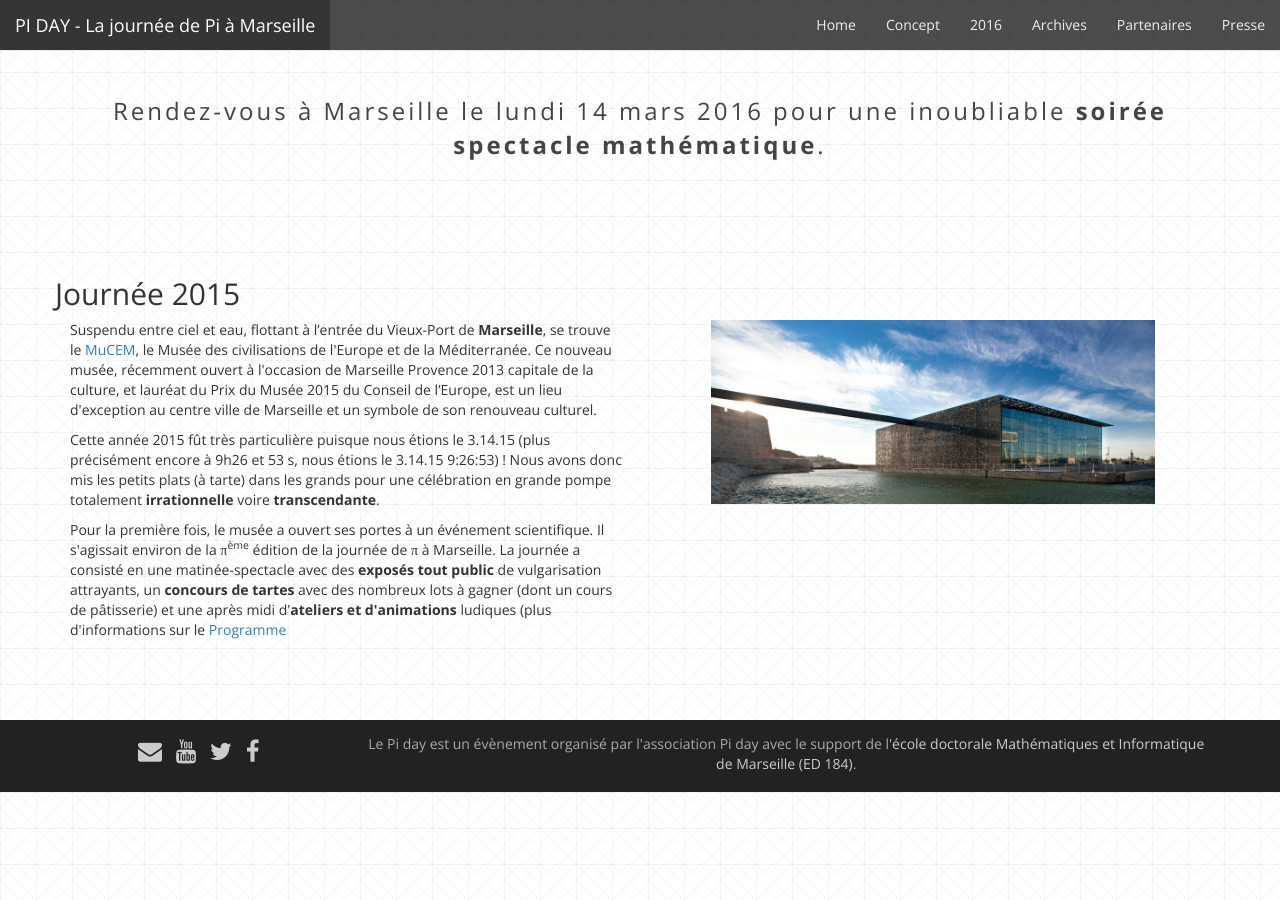
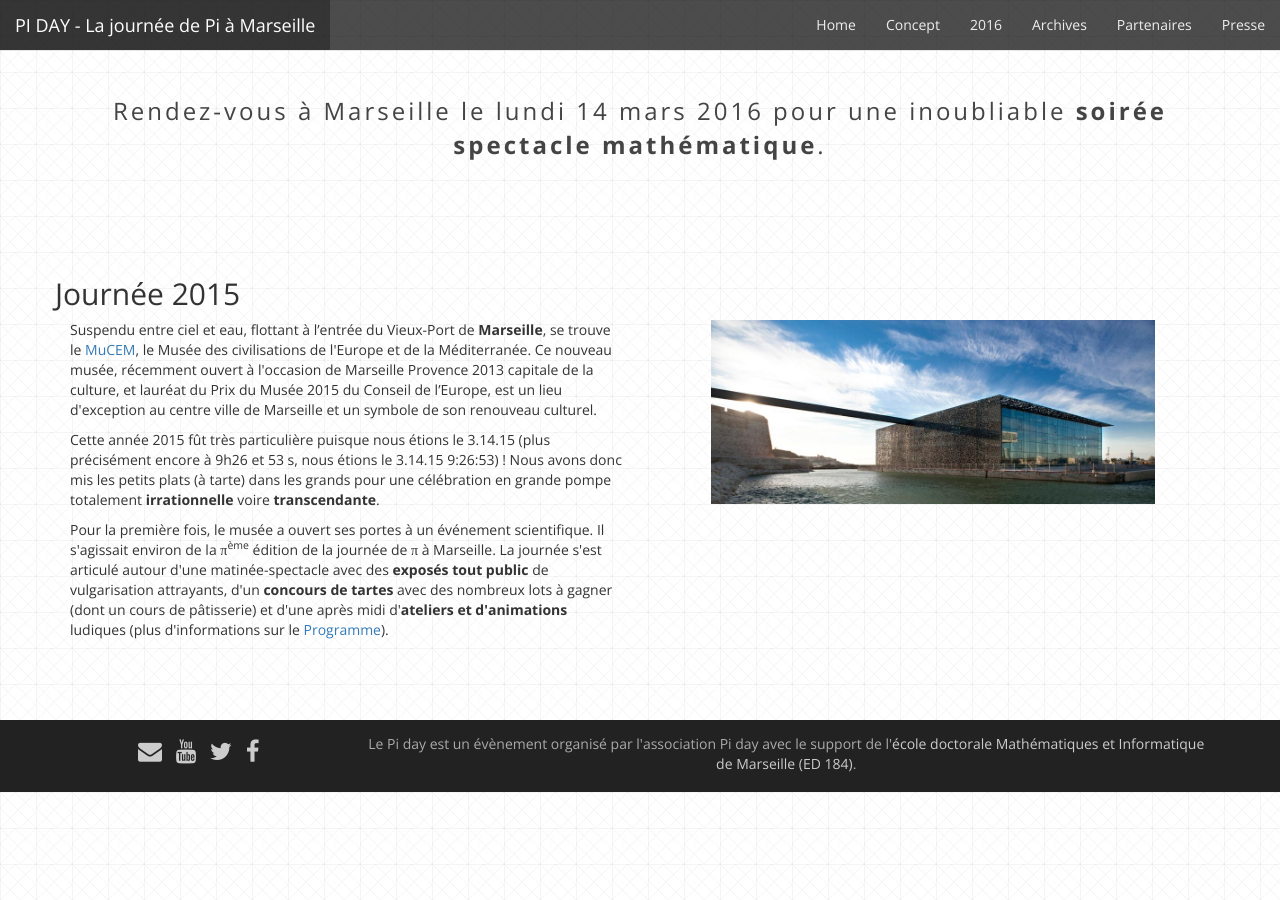
Before and after one commit to Piday/piday.github.io, a Jekyll site: the page built from archives.html, in a window 1280 px wide. Built offline with Jekyll 4.4.1, drawn with Linux system fonts in a browser that asks for light colours; nearby versions of some CDN libraries; Markdown is read by kramdown in place of the engine named in the settings.

Commit message:
corrections

```diff
--- a/archives.html
+++ b/archives.html
@@ -25,7 +25,7 @@ permalink: /Archives/
           <p>Jamais aucun musée dans le monde n’avait été consacré aux cultures de la Méditerranée pourtant si fertiles d’un point de vue historique et civilisationnel.
         </p> -->
 		<p>Cette année 2015 fût très particulière puisque nous étions le 3.14.15 (plus précisément encore à 9h26 et 53 s, nous étions le 3.14.15 9:26:53) ! Nous avons donc mis les petits plats (à tarte) dans les grands pour une célébration en grande pompe totalement <strong>irrationnelle</strong> voire <strong>transcendante</strong>.</p>
-        <p>Pour la première fois, le musée a ouvert ses portes à un événement scientifique. Il s'agissait environ de la π<sup>ème</sup> édition de la journée de π à Marseille. La journée a consisté en une matinée-spectacle avec des <strong>exposés tout public</strong> de vulgarisation attrayants, un <strong>concours de tartes</strong> avec des nombreux lots à gagner (dont un cours de pâtisserie) et une après midi d'<strong>ateliers et d'animations</strong> ludiques (plus d'informations sur le <a class="page-link" href="{{ '2015/Programme/' | prepend: site.baseurl }}">Programme</a></p>
+        <p>Pour la première fois, le musée a ouvert ses portes à un événement scientifique. Il s'agissait environ de la π<sup>ème</sup> édition de la journée de π à Marseille. La journée s'est articulé autour d'une matinée-spectacle avec des <strong>exposés tout public</strong> de vulgarisation attrayants, d'un <strong>concours de tartes</strong> avec des nombreux lots à gagner (dont un cours de pâtisserie) et d'une après midi d'<strong>ateliers et d'animations</strong> ludiques (plus d'informations sur le <a class="page-link" href="{{ '2015/Programme/' | prepend: site.baseurl }}">Programme</a>).</p>
     </div>
     <div class="col-sm-6">
         <img src="/images/mucem.jpg" alt="MuCEM" class="picture"/>
```
